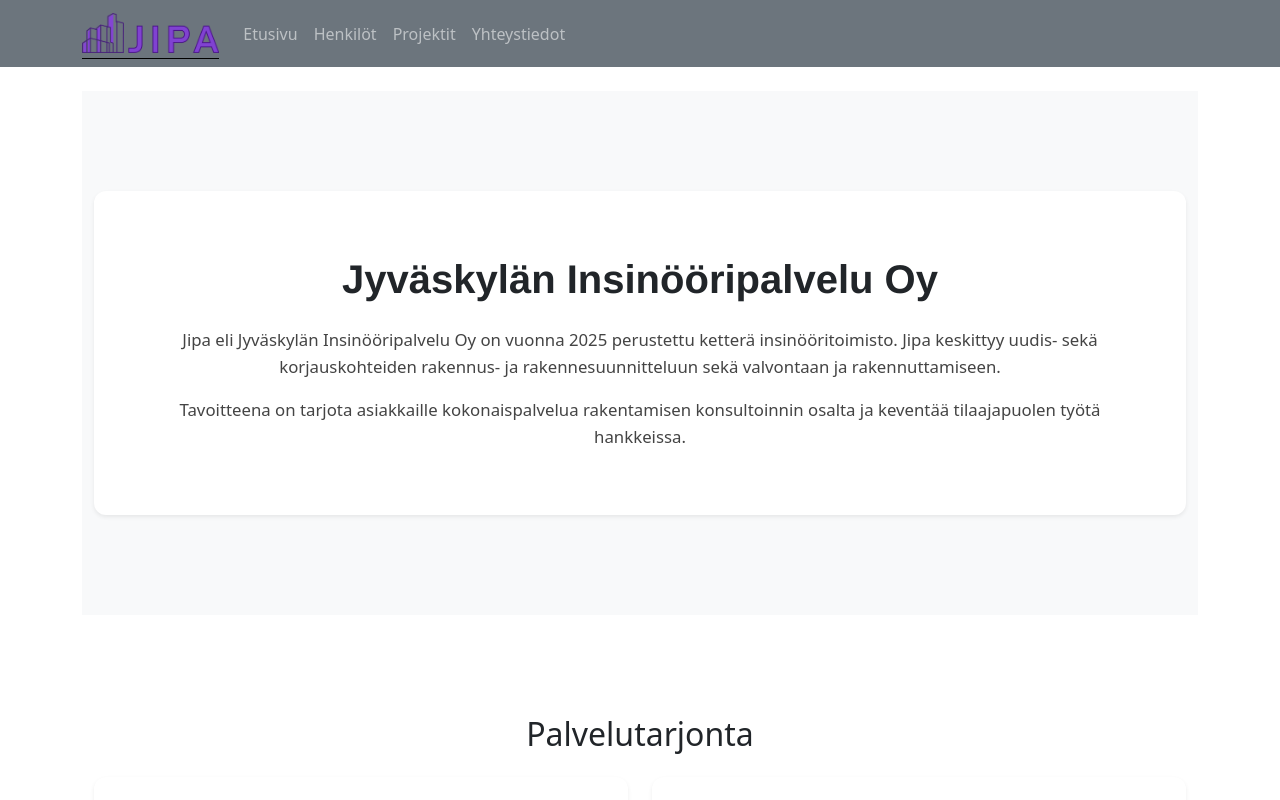
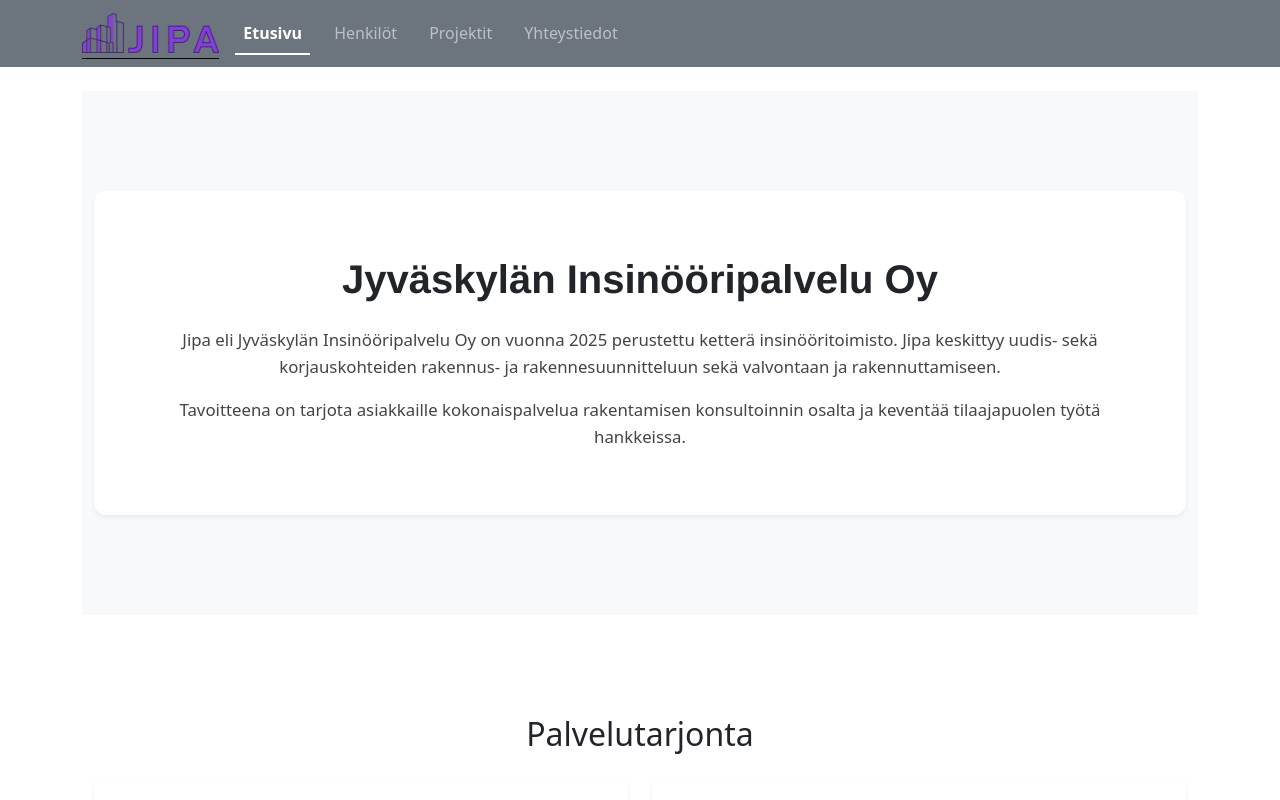
Before and after one commit to BigFatRat69/JiPaNaytto, a React (Vite) app in the folder frontend/: page / in a window 1280 px wide. Shown: the top 800 px of the page. Built offline with nearby package versions, Linux system fonts and the light colour scheme.

Commit message:
change navbar to use NavLink instead and add redirecting to contact page

```diff
--- a/frontend/src/App.jsx
+++ b/frontend/src/App.jsx
@@ -3,31 +3,31 @@ import Employees from "./components/Employees";
 import Projects from "./components/Projects";
 import Contact from "./components/contact";
 import logo from "./assets/JIPA_logo.jpg";
-import { Routes, Route, Link } from "react-router-dom";
+import { Routes, Route, NavLink } from "react-router-dom";
 
 import { Navbar, Nav, Container, Image } from "react-bootstrap";
 
 export default function App() {
 	return (
 		<>
-			<Navbar bg="secondary" variant="dark" expand="lg">
+			<Navbar bg="secondary" variant="dark" expand="lg" sticky="top">
 				<Container>
-					<Navbar.Brand as={Link} to="/">
+					<Navbar.Brand as={NavLink} to="/">
 						<Image src={logo} height="40" alt="JIPA logo" />
 					</Navbar.Brand>
 					<Navbar.Toggle aria-controls="basic-navbar-nav" />
 					<Navbar.Collapse id="basic-navbar-nav">
-						<Nav className="me-auto">
-							<Nav.Link as={Link} to="/">
+						<Nav className="me-auto" variant="underline">
+							<Nav.Link as={NavLink} to="/">
 								Etusivu
 							</Nav.Link>
-							<Nav.Link as={Link} to="/employees">
+							<Nav.Link as={NavLink} to="/employees">
 								Henkilöt
 							</Nav.Link>
-							<Nav.Link as={Link} to="/projects">
+							<Nav.Link as={NavLink} to="/projects">
 								Projektit
 							</Nav.Link>
-							<Nav.Link as={Link} to="/contact">
+							<Nav.Link as={NavLink} to="/contact">
 								Yhteystiedot
 							</Nav.Link>
 						</Nav>
--- a/frontend/src/components/contact.jsx
+++ b/frontend/src/components/contact.jsx
@@ -1,5 +1,6 @@
 import { Container, Card } from "react-bootstrap";
 import backgroundImage from "../assets/contact-bg.jpg";
+import { Link } from "react-router-dom";
 
 export default function Contact() {
 	return (
@@ -27,9 +28,9 @@ export default function Contact() {
 							<strong>Sähköposti:</strong> etunimi.sukunimi@jipa.fi
 							<br />
 							<strong>Puhelinnumerot henkilöittäin:</strong>{" "}
-              <a href="#" className="text-white">
+							<Link to="/employees" className="text-white">
 								löydät täältä
-              </a>
+							</Link>
 						</Card.Text>
 					</Card.Body>
 				</Card>
```
Also changed, not shown: frontend/src/components/contact_alt.jsx (+13 -9 lines). Lines whose indentation alone changed are shown as unchanged.
